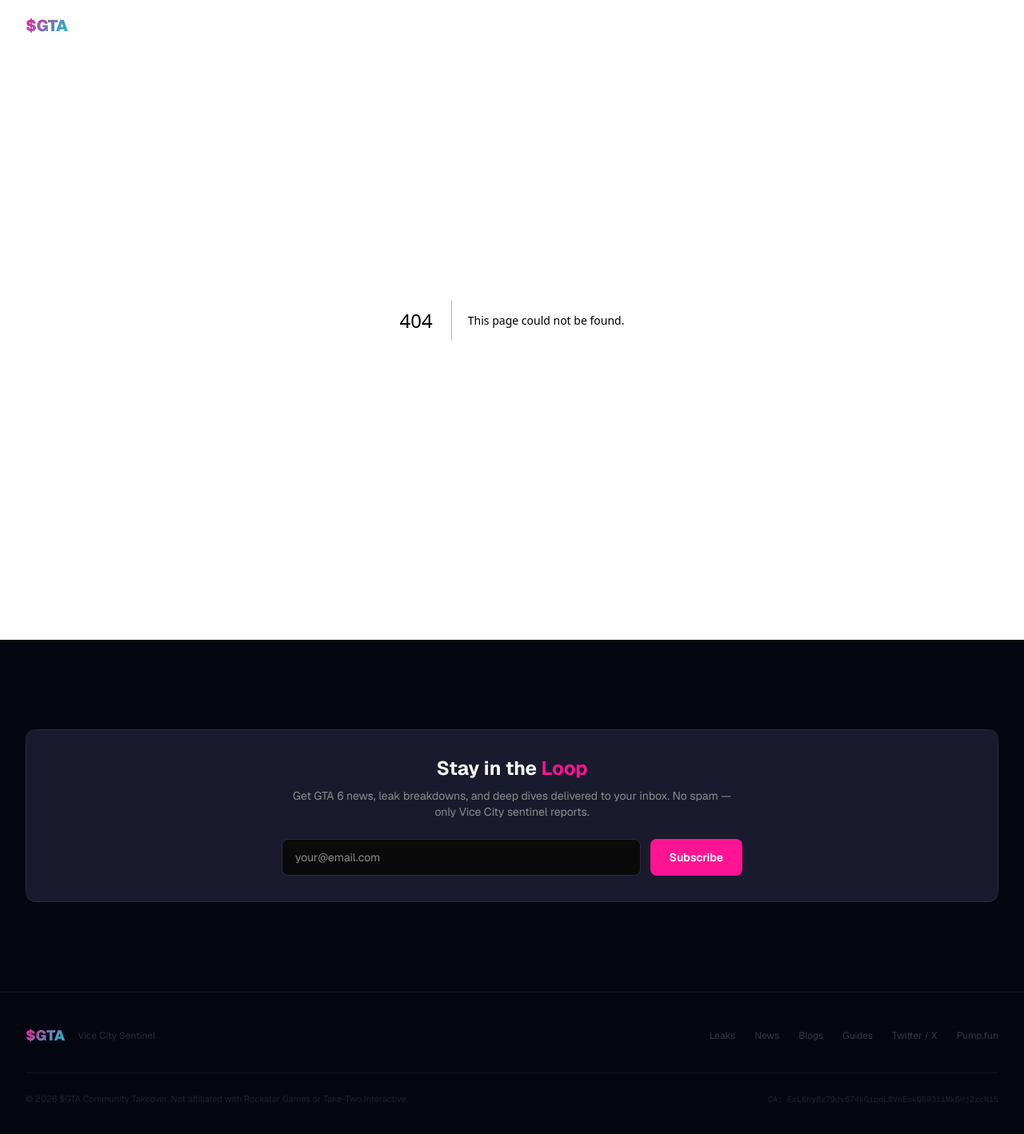
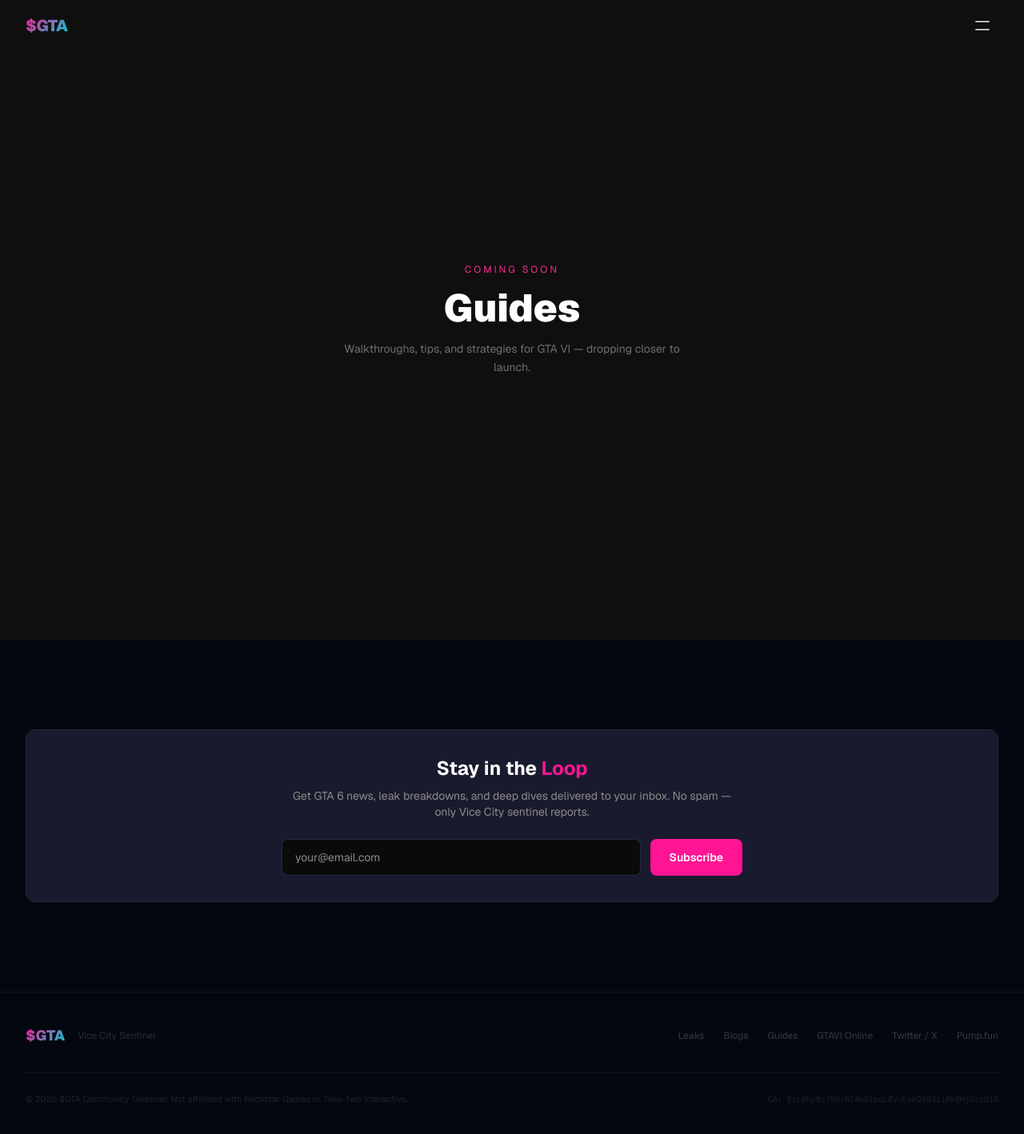
Before and after one commit to oldestgta-source/gta6-blog, a Next.js app: page /guides in a window 1280 px wide. Before the commit this address had no page. Shown: the top 1418 px of the page at 80% size. Built offline with nearby package versions, Linux system fonts and the light colour scheme.

Commit message:
Update nav: remove News/Comparison, add Guides & GTAVI Online coming soon pages
- Header: remove News and Comparison tabs, rename GTA Online 2 to GTAVI Online
- Footer: remove News link, update Guides href, add GTAVI Online link
- Add /guides coming soon page
- Add /gtavi-online coming soon page

```diff
--- /dev/null
+++ b/app/gtavi-online/page.tsx
@@ -0,0 +1,24 @@
+import type { Metadata } from 'next';
+
+export const metadata: Metadata = {
+  title: 'GTAVI Online — $GTA Vice City Sentinel',
+  description: 'GTAVI Online coverage, news, and guides. Coming soon.',
+};
+
+export default function GTAVIOnlinePage() {
+  return (
+    <div className="min-h-screen flex items-center justify-center px-4">
+      <div className="text-center max-w-md">
+        <p className="text-xs uppercase tracking-[0.25em] text-accent-pink mb-4">
+          Coming Soon
+        </p>
+        <h1 className="text-4xl sm:text-5xl font-black text-white mb-4">
+          GTAVI Online
+        </h1>
+        <p className="text-sm text-white/40 leading-relaxed">
+          Everything about GTA VI's online multiplayer — news, guides, and community intel. Stay tuned.
+        </p>
+      </div>
+    </div>
+  );
+}
--- /dev/null
+++ b/app/guides/page.tsx
@@ -0,0 +1,24 @@
+import type { Metadata } from 'next';
+
+export const metadata: Metadata = {
+  title: 'Guides — $GTA Vice City Sentinel',
+  description: 'GTA 6 guides, walkthroughs, and tips. Coming soon.',
+};
+
+export default function GuidesPage() {
+  return (
+    <div className="min-h-screen flex items-center justify-center px-4">
+      <div className="text-center max-w-md">
+        <p className="text-xs uppercase tracking-[0.25em] text-accent-pink mb-4">
+          Coming Soon
+        </p>
+        <h1 className="text-4xl sm:text-5xl font-black text-white mb-4">
+          Guides
+        </h1>
+        <p className="text-sm text-white/40 leading-relaxed">
+          Walkthroughs, tips, and strategies for GTA VI — dropping closer to launch.
+        </p>
+      </div>
+    </div>
+  );
+}
--- a/components/Footer.tsx
+++ b/components/Footer.tsx
@@ -21,9 +21,9 @@
           {/* Minimal link row */}
           <div className="flex flex-wrap gap-x-6 gap-y-2">
             <Link href="/leaks" className="text-xs text-white/20 hover:text-white/50 transition-colors">Leaks</Link>
-            <Link href="/category/news" className="text-xs text-white/20 hover:text-white/50 transition-colors">News</Link>
             <Link href="/blogs" className="text-xs text-white/20 hover:text-white/50 transition-colors">Blogs</Link>
-            <Link href="/category/guides" className="text-xs text-white/20 hover:text-white/50 transition-colors">Guides</Link>
+            <Link href="/guides" className="text-xs text-white/20 hover:text-white/50 transition-colors">Guides</Link>
+            <Link href="/gtavi-online" className="text-xs text-white/20 hover:text-white/50 transition-colors">GTAVI Online</Link>
             <a href="https://x.com/oldestgta" target="_blank" rel="noopener noreferrer" className="text-xs text-white/20 hover:text-white/50 transition-colors">Twitter / X</a>
             <a href="https://pump.fun/coin/EzL6hy8z79dv674kGipoL8VnEokQ5931iMk6Hj2zcN15" target="_blank" rel="noopener noreferrer" className="text-xs text-white/20 hover:text-white/50 transition-colors">Pump.fun</a>
           </div>
--- a/components/Header.tsx
+++ b/components/Header.tsx
@@ -4,13 +4,11 @@
 import { useState, useEffect } from 'react';
 
 const categories = [
-  { name: 'News', href: '/category/news' },
   { name: 'Leaks', href: '/leaks' },
   { name: 'Blogs', href: '/blogs' },
-  { name: 'Guides', href: '/category/guides' },
+  { name: 'Guides', href: '/guides' },
   { name: 'Opinion', href: '/category/opinion' },
-  { name: 'GTA Online 2', href: '/category/gta-online-2' },
-  { name: 'Comparison', href: '/category/comparison' },
+  { name: 'GTAVI Online', href: '/gtavi-online' },
 ];
 
 export default function Header() {
```
